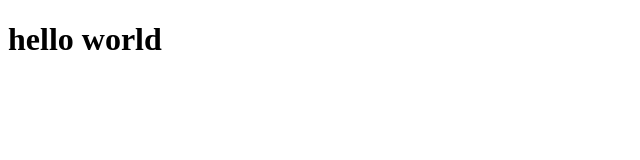
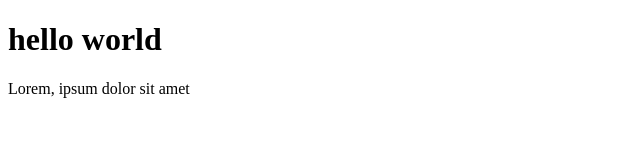
Before and after one commit to MYusronN/git-test, a plain HTML site: page index.html in a window 1280 px wide. Shown: the whole page, without its empty margins (0-640 px from the left). Drawn offline with Linux system fonts and the light colour scheme.

Commit message:
menambah paragraf

```diff
--- a/index.html
+++ b/index.html
@@ -10,6 +10,7 @@
 
 <body>
     <h1>hello world</h1>
+    <p>Lorem, ipsum dolor sit amet </p>
 </body>
 
 </html>
```
